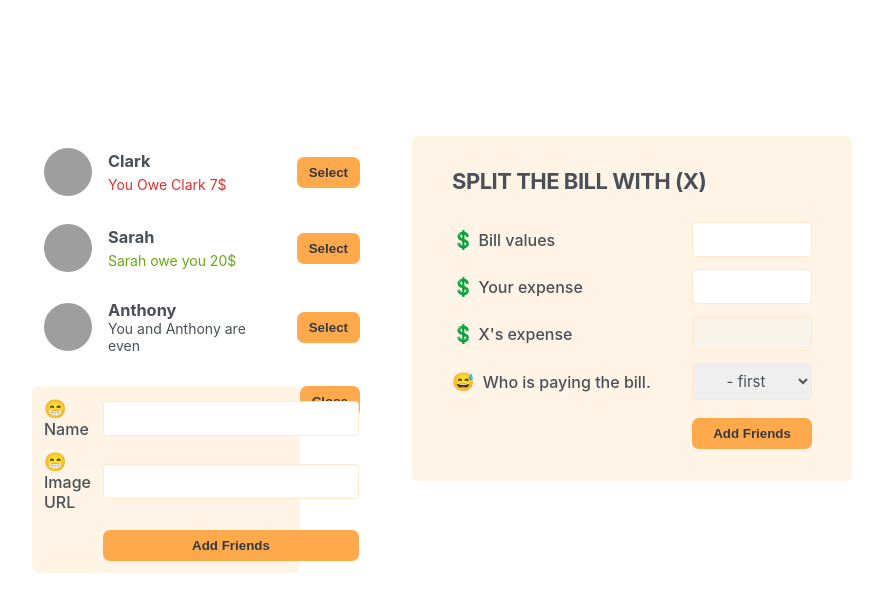
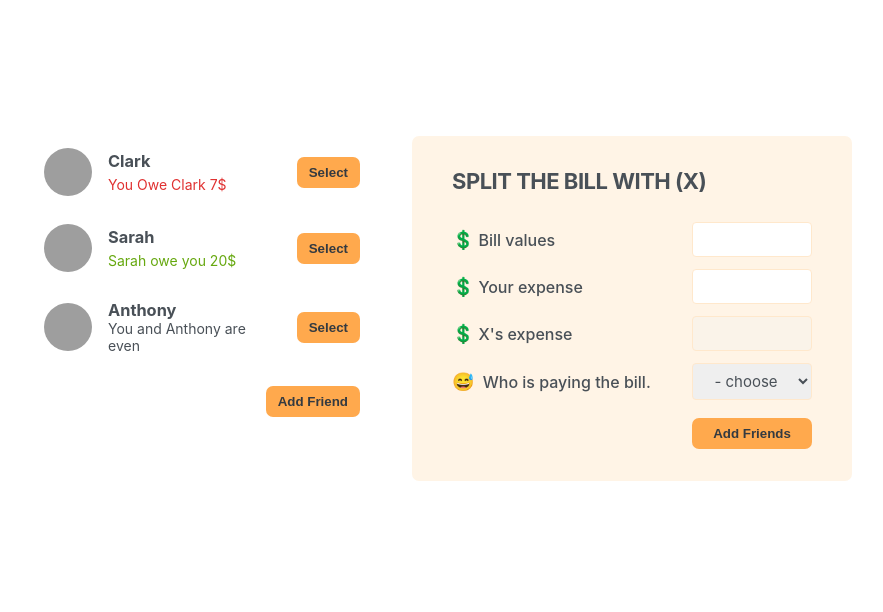
Before and after one commit to psn-react/eat-n-split, a React (Create React App) app: page / in a window 1280 px wide. Shown: the top 612 px of the page, without its empty margins (198-1081 px from the left). Built offline with nearby package versions, Linux system fonts and the light colour scheme; grey boxes are pictures that could not be loaded.

Commit message:
32:48 toggole form

```diff
--- a/src/App.js
+++ b/src/App.js
@@ -1,3 +1,5 @@
+import { useState } from "react";
+
 const initialFriends = [
   {
     id: 118836,
@@ -19,13 +21,34 @@ const initialFriends = [
   },
 ];
 
+function Button({ children, onClick }) {
+  return (
+    <button className="button" onClick={onClick}>
+      {children}
+    </button>
+  );
+}
+
 export default function App() {
+  const [toggleList, setToggleList] = useState(false);
+
+  function handleToggleShowFriend() {
+    setToggleList((toggle) => !toggle);
+  }
+
   return (
     <div className="app">
       <div className="sidebar">
         <Friends />
-        <Button>Close</Button>
-        <AddFriendForm />
+        {toggleList && <AddFriendForm />}
+        {/* {toggleList ? (
+          <Button>Close</Button>
+        ) : (
+          <Button onClick={handleToggleShowFriend}>Add Friend</Button>
+        )} */}
+        <Button onClick={handleToggleShowFriend}>
+          {toggleList ? "Close" : "Add Friend"}
+        </Button>
       </div>
 
       <FormSplit />
@@ -87,10 +110,6 @@ function AddFriendForm() {
 
 // reuse functions
 
-function Button({ children }) {
-  return <button className="button">{children}</button>;
-}
-
 function FormSplit() {
   return (
     <form className="form-split-bill">
@@ -107,10 +126,9 @@ function FormSplit() {
 
       <label>😅 Who is paying the bill.</label>
       <select>
-        <option disabled hidden>
-          - choose
-        </option>
-        <option> - first </option>
+        <option hidden>- choose</option>
+        <option> - User </option>
+        <option> - Friend </option>
       </select>
       <Button>Add Friends</Button>
     </form>
```
